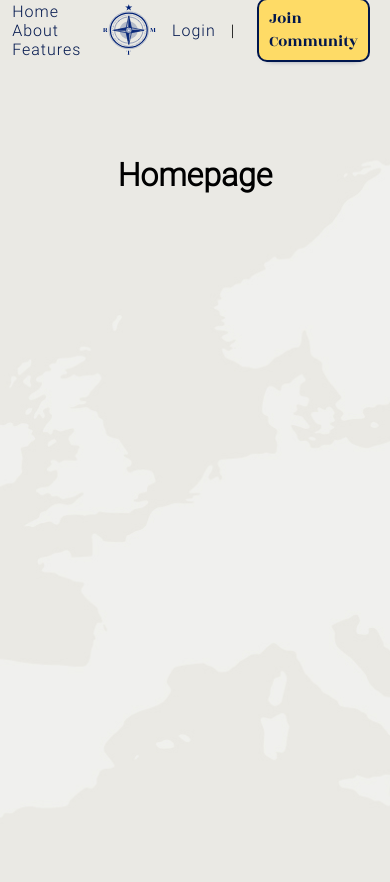
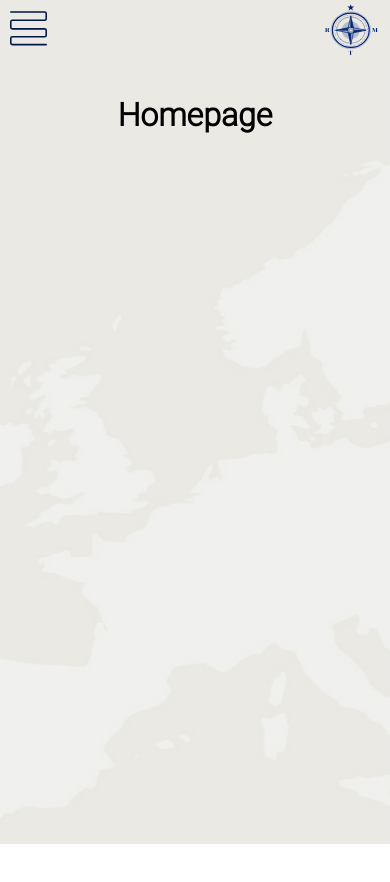
Before and after one commit to Alvis97/rateMyTravels, a Next.js app: page /Index in a window 390 px wide. Shown: the top 882 px of the page. After the commit the page ends 844 px from the top, so only its background shows below. Built offline with nearby package versions, Linux system fonts and the light colour scheme.

Commit message:
drop down menu

```diff
--- a/components/HamburgerMenu.tsx
+++ b/components/HamburgerMenu.tsx
@@ -1,21 +1,37 @@
-"use client";
-
-import React from "react";
+import React, { useState } from "react";
+import { Hamburger, LogoSmall } from "./Icons";
+import Link from "next/link";
 import hamburgerMenuStyle from "../styles/components/hamburgerMenu.module.scss";
-import Link from "next/link";
-import { LogoSmall, Hamburger } from "./Icons";
 
 function HamburgerMenu() {
+  const [dropdownVisible, setDropdownVisible] = useState(false);
+
+  const toggleDropdown = () => {
+    setDropdownVisible(!dropdownVisible);
+  };
+
   return (
     <div className={hamburgerMenuStyle.parent}>
       <div className={hamburgerMenuStyle.section1}>
-        <Link href={""}></Link>
+        <button className={hamburgerMenuStyle.hamburger} onClick={toggleDropdown}>
+          <Hamburger />
+        </button>
+        {dropdownVisible && (
+          <div className={hamburgerMenuStyle.dropdown}>
+            <ul>
+              <li><Link className={hamburgerMenuStyle.dropLink} href="/">Home</Link></li>
+              <li><Link className={hamburgerMenuStyle.dropLink} href="/">About</Link></li>
+              <li><Link className={hamburgerMenuStyle.dropLink} href="/">Features</Link></li>
+              <li><Link className={hamburgerMenuStyle.dropLink} href="/">Log in</Link></li>
+              <li><Link className={hamburgerMenuStyle.dropLink} href="/">Sign up</Link></li>
+            </ul>
+          </div>
+        )}
       </div>
       <div className={hamburgerMenuStyle.section2}>
-        <Link href={""}></Link>
+        <Link href="/"><LogoSmall /></Link>
       </div>
     </div>
-
   );
 }
 
--- a/pages/Index.tsx
+++ b/pages/Index.tsx
@@ -1,6 +1,6 @@
 import { Hamburger } from "@/components/Icons";
-import Navigation from "@/components/Navigations";
-import HamburgerMenu from "@/components/hamburgerMenu";
+import Navigation from "@/components/Navigation";
+import HamburgerMenu from "@/components/HamburgerMenu";
 import Head from "next/head";
 import React from "react";
 
@@ -9,7 +9,7 @@ export default function Home() {
   return (
     <>
       <Head>
-        <title>Create Next App</title>
+        <title>Homepage</title>
       </Head>
       <Navigation/>
       <HamburgerMenu/>
--- a/styles/components/hamburgerMenu.module.scss
+++ b/styles/components/hamburgerMenu.module.scss
@@ -1,10 +1,62 @@
 @use "../mixins.module.scss" as mixins;
 
+
 .parent{
+    width: 100vw;
     height: 60px;
-    width: 100vw;
-    display: flex;
-    justify-content: space-between;
+    background-color: (rgb(var(--primaryColor)));
+    justify-content:space-between;
     align-items: center;
     padding: 10px;
+    display: none;
+    position: fixed;
 }
+
+@media (max-width: 800px){
+   .parent{
+
+    display: flex;
+   }
+}
+
+.section1{
+    height: 60px;
+    width: 300px;
+    display: flex;
+    justify-content: left;
+    align-items: center;
+}
+
+.section2{
+    height: 60px;
+    width: 300px;
+    display: flex;
+    justify-content: right;
+    align-items: center;
+}
+
+.hamburger{
+    background-color: transparent;
+    border: none;
+    cursor: pointer;
+}
+
+.dropdown {
+    position: absolute;
+    top: 60px; /* Adjust based on your layout */
+    left: 0;
+    background-color: white;
+    box-shadow: 0 4px 8px rgba(0, 0, 0, 0.1);
+    width: 100%;
+  }
+
+  .dropLink {
+    display: block;
+    padding: 10px;
+    color: black;
+    text-decoration: none;
+  }
+
+  .dropLink:hover {
+    background-color: #f0f0f0;
+  }
--- a/styles/components/navigation.module.scss
+++ b/styles/components/navigation.module.scss
@@ -9,7 +9,15 @@
     background-color: rgb(var(--primaryColor));
     margin: 0;
     position: fixed
+
 }
+
+
+@media (max-width: 800px){
+    .parent{
+     display: none;
+    }
+ }
 
 .section1{
     width: 300px;
@@ -33,6 +41,12 @@
     justify-content: right;
     align-items: center;
 }
+
+@media (max-width: 800px){
+    .section3{
+     display: none;
+    }
+ }
 
 .CFAButton{
     @include mixins.CFAButton();
```
Also changed, not shown: pages/about.tsx (+23 -0 lines), components/Navigation.tsx (renamed from components/Navigations.tsx), 1 other file (tests, documents, lock files or other folders). Lines whose indentation alone changed are shown as unchanged.
